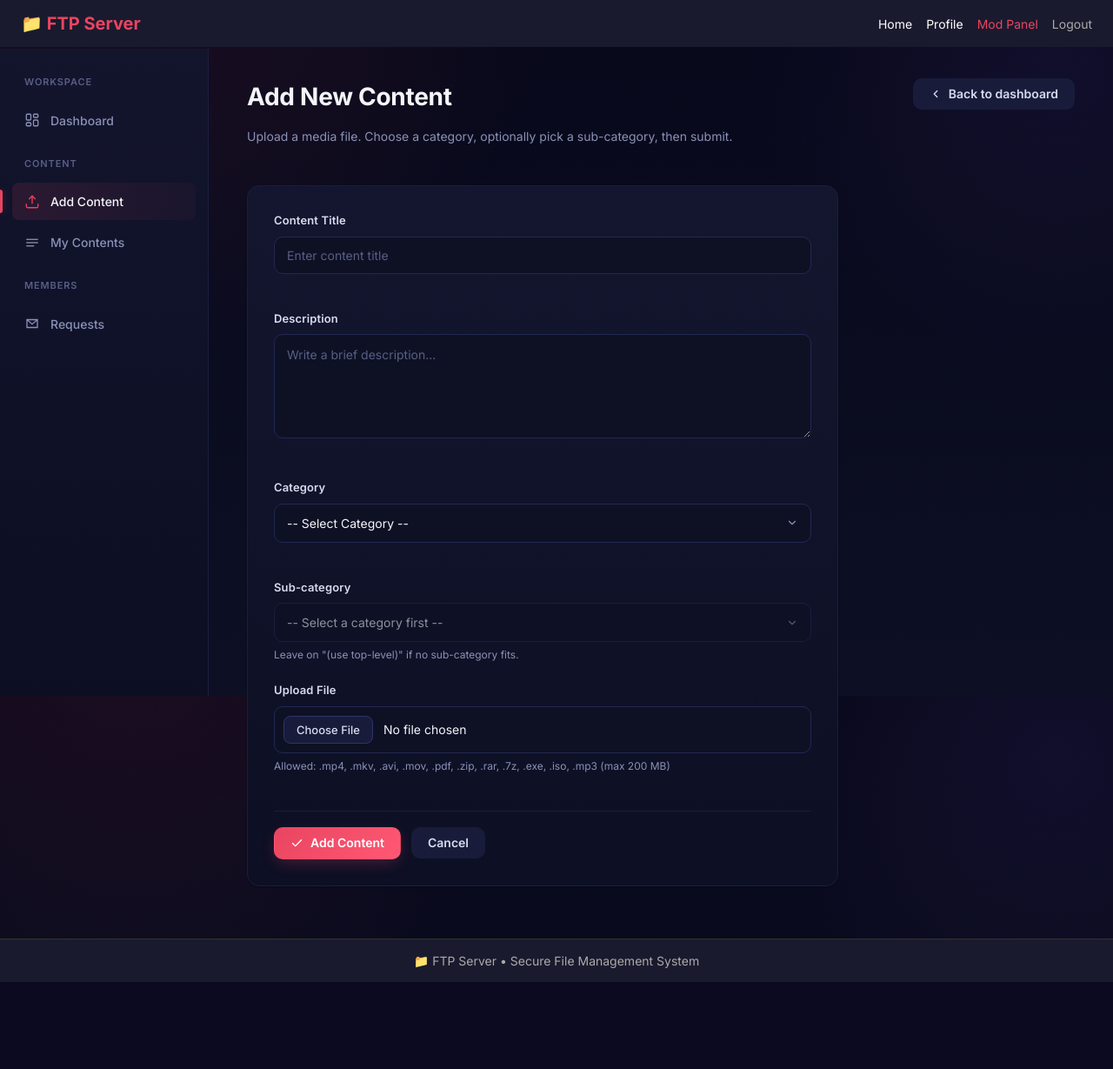
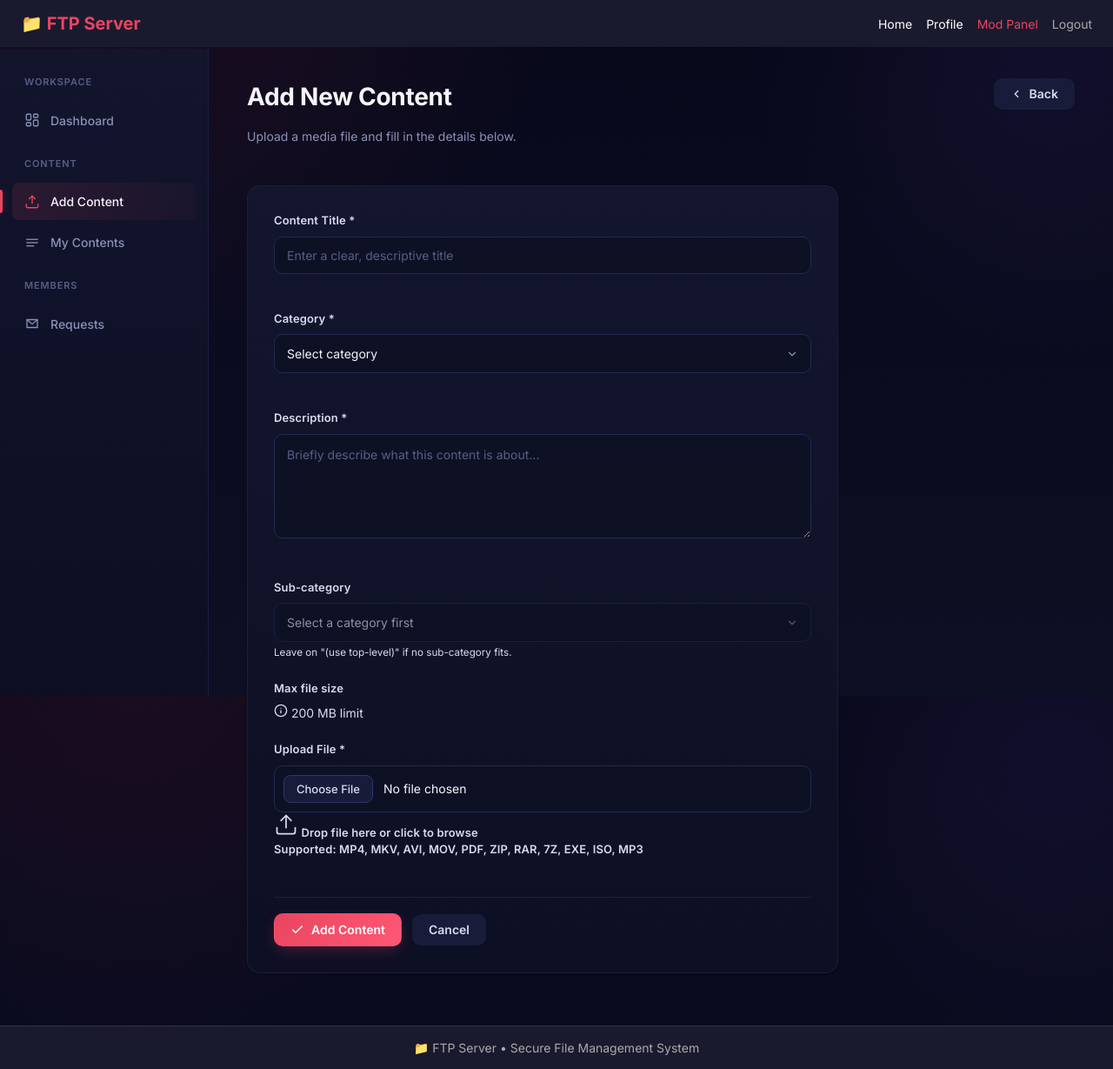
Before and after one commit to Muntahi-Safwan/FTP-Server, a PHP site: page /moderator/content_add_view.php in a window 1280 px wide. Shown: the whole page at 87% size. Before the commit the page ends 1129 px from the top, so only its background shows below. Run offline with PHP 8.4, Linux system fonts and the light colour scheme; the visitor is signed in with stand-in values (Sample User, id 1); data comes from the database, SQL or seed files in the repository.

Commit message:
refactor content addition form for improved usability and clarity

```diff
--- a/src/view/moderator/content_add_view.php
+++ b/src/view/moderator/content_add_view.php
@@ -18,18 +18,17 @@ $csrf = csrf_token();
 </head>
 <body>
     <?php require_once __DIR__ . '/../navbar.php'; ?>
-
     <?php require_once __DIR__ . '/../layouts/sidebar.php'; ?>
 
     <main class="main-content">
         <header class="page-header">
             <div>
                 <h1>Add New Content</h1>
-                <p class="lead">Upload a media file. Choose a category, optionally pick a sub-category, then submit.</p>
+                <p class="lead">Upload a media file and fill in the details below.</p>
             </div>
             <a href="dashboard_view.php" class="btn">
                 <svg width="14" height="14" viewBox="0 0 24 24" fill="none" stroke="currentColor" stroke-width="2.2" stroke-linecap="round" stroke-linejoin="round"><polyline points="15 18 9 12 15 6"/></svg>
-                Back to dashboard
+                Back
             </a>
         </header>
 
@@ -39,54 +38,73 @@ $csrf = csrf_token();
             <form id="addContentForm" method="post" enctype="multipart/form-data" novalidate>
                 <input type="hidden" name="csrf" value="<?= htmlspecialchars($csrf) ?>">
 
-                <div class="form-group">
-                    <label for="title">Content Title</label>
-                    <input type="text" id="title" name="title" maxlength="255" placeholder="Enter content title">
-                    <span class="field-error" data-error-for="title"></span>
+                <div class="form-row">
+                    <div class="form-group form-group-lg">
+                        <label for="title">Content Title <span class="required">*</span></label>
+                        <input type="text" id="title" name="title" class="form-control" maxlength="255" placeholder="Enter a clear, descriptive title" required>
+                        <span class="field-error" data-error-for="title"></span>
+                    </div>
+
+                    <div class="form-group">
+                        <label for="parentCategoryId">Category <span class="required">*</span></label>
+                        <select id="parentCategoryId" name="parent_category_id" class="form-control" required>
+                            <option value="">Select category</option>
+                            <?php if ($categories): foreach ($categories as $cat): ?>
+                                <option value="<?= (int)$cat['id'] ?>"><?= htmlspecialchars($cat['name']) ?></option>
+                            <?php endforeach; endif; ?>
+                        </select>
+                        <span class="field-error" data-error-for="category_id"></span>
+                    </div>
                 </div>
 
                 <div class="form-group">
-                    <label for="description">Description</label>
-                    <textarea id="description" name="description" placeholder="Write a brief description..."></textarea>
+                    <label for="description">Description <span class="required">*</span></label>
+                    <textarea id="description" name="description" class="form-control" rows="4" placeholder="Briefly describe what this content is about..." required></textarea>
                     <span class="field-error" data-error-for="description"></span>
                 </div>
 
-                <div class="form-group">
-                    <label for="parentCategoryId">Category</label>
-                    <select id="parentCategoryId" name="parent_category_id">
-                        <option value="">-- Select Category --</option>
-                        <?php if ($categories): foreach ($categories as $cat): ?>
-                            <option value="<?= (int)$cat['id'] ?>"><?= htmlspecialchars($cat['name']) ?></option>
-                        <?php endforeach; endif; ?>
-                    </select>
-                    <span class="field-error" data-error-for="category_id"></span>
+                <div class="form-row">
+                    <div class="form-group">
+                        <label for="subCategoryId">Sub-category</label>
+                        <select id="subCategoryId" name="category_id" class="form-control" disabled>
+                            <option value="">Select a category first</option>
+                        </select>
+                        <small class="field-hint">Leave on "(use top-level)" if no sub-category fits.</small>
+                    </div>
+
+                    <div class="form-group">
+                        <label>Max file size</label>
+                        <div class="info-pill">
+                            <svg width="16" height="16" viewBox="0 0 24 24" fill="none" stroke="currentColor" stroke-width="2" stroke-linecap="round" stroke-linejoin="round"><circle cx="12" cy="12" r="10"/><line x1="12" y1="16" x2="12" y2="12"/><line x1="12" y1="8" x2="12.01" y2="8"/></svg>
+                            200 MB limit
+                        </div>
+                    </div>
                 </div>
 
                 <div class="form-group">
-                    <label for="subCategoryId">Sub-category</label>
-                    <select id="subCategoryId" name="category_id" disabled>
-                        <option value="">-- Select a category first --</option>
-                    </select>
-                    <small style="color: var(--text-muted); display: block; margin-top: 6px; font-size: 12px;">
-                        Leave on "(use top-level)" if no sub-category fits.
-                    </small>
-                </div>
-
-                <div class="form-group">
-                    <label for="contentFile">Upload File</label>
-                    <input type="file" id="contentFile" name="content_file">
-                    <small style="color: var(--text-muted); display: block; margin-top: 6px; font-size: 12px;">
-                        Allowed: .mp4, .mkv, .avi, .mov, .pdf, .zip, .rar, .7z, .exe, .iso, .mp3 (max 200 MB)
-                    </small>
+                    <label>Upload File <span class="required">*</span></label>
+                    <label class="file-drop" id="fileDrop" for="contentFile">
+                        <input type="file" id="contentFile" name="content_file" accept=".mp4,.mkv,.avi,.mov,.pdf,.zip,.rar,.7z,.exe,.iso,.mp3" required>
+                        <div class="file-drop-main">
+                            <svg class="file-drop-icon" width="28" height="28" viewBox="0 0 24 24" fill="none" stroke="currentColor" stroke-width="1.5" stroke-linecap="round" stroke-linejoin="round"><path d="M21 15v4a2 2 0 0 1-2 2H5a2 2 0 0 1-2-2v-4"/><polyline points="17 8 12 3 7 8"/><line x1="12" y1="3" x2="12" y2="15"/></svg>
+                            <span class="file-drop-text">Drop file here or click to browse</span>
+                        </div>
+                        <span class="file-drop-types">Supported: MP4, MKV, AVI, MOV, PDF, ZIP, RAR, 7Z, EXE, ISO, MP3</span>
+                    </label>
+                    <div class="file-selected" id="fileSelected" style="display:none;">
+                        <svg width="16" height="16" viewBox="0 0 24 24" fill="none" stroke="currentColor" stroke-width="2" stroke-linecap="round" stroke-linejoin="round"><path d="M13 2H6a2 2 0 0 0-2 2v16a2 2 0 0 0 2 2h12a2 2 0 0 0 2-2V9z"/><polyline points="13 2 13 9 20 9"/></svg>
+                        <span id="fileSelectedName"></span>
+                        <button type="button" class="file-selected-clear" id="fileSelectedClear" title="Remove">&times;</button>
+                    </div>
                     <span class="field-error" data-error-for="content_file"></span>
                 </div>
 
                 <div class="form-actions">
                     <button type="submit" class="btn btn-primary">
-                        <svg width="15" height="15" viewBox="0 0 24 24" fill="none" stroke="currentColor" stroke-width="2.2" stroke-linecap="round" stroke-linejoin="round"><polyline points="20 6 9 17 4 12"/></svg>
+                        <svg width="16" height="16" viewBox="0 0 24 24" fill="none" stroke="currentColor" stroke-width="2.2" stroke-linecap="round" stroke-linejoin="round"><polyline points="20 6 9 17 4 12"/></svg>
                         Add Content
                     </button>
-                    <a href="dashboard_view.php" class="btn">Cancel</a>
+                    <a href="dashboard_view.php" class="btn btn-secondary">Cancel</a>
                 </div>
             </form>
         </div>
```
